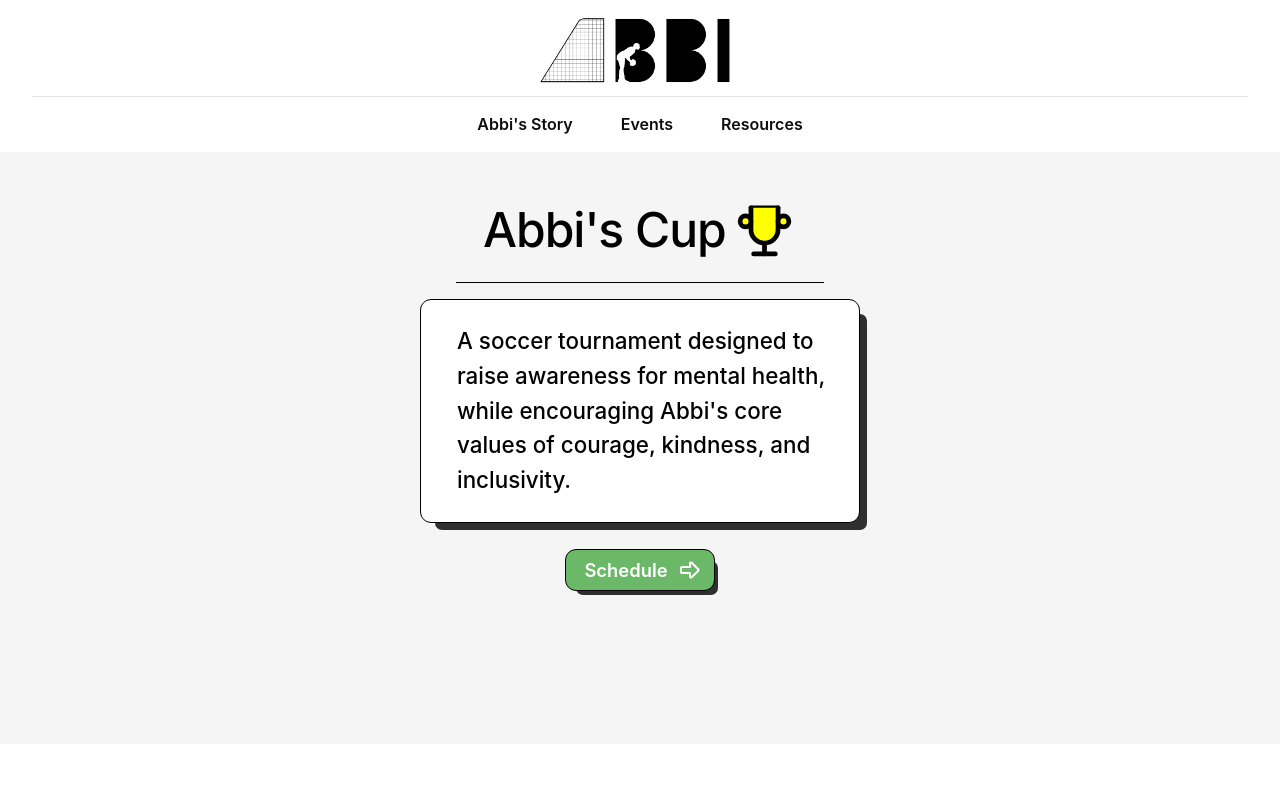
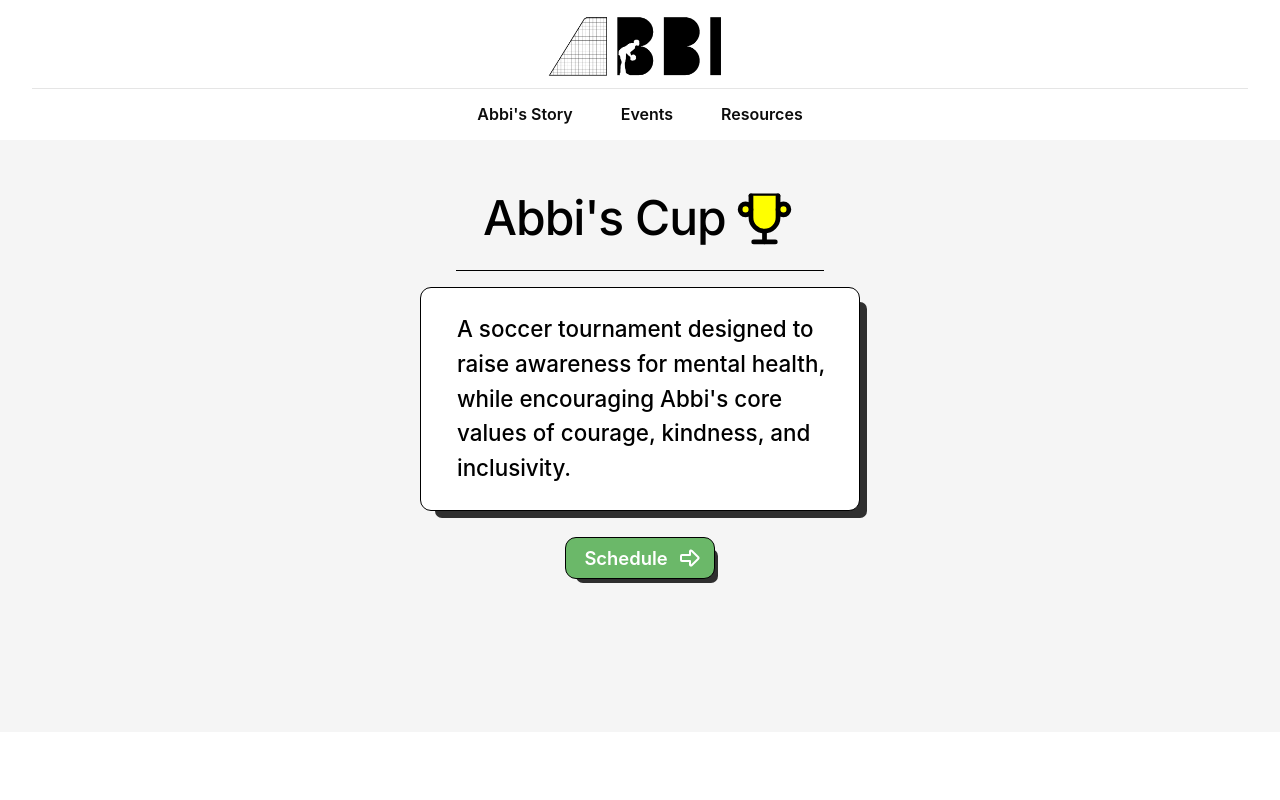
Before and after one commit to griffinbrooks47/abbiscup, a Next.js app: page / in a window 1280 px wide. Shown: the top 800 px of the page. Built offline with nearby package versions, Linux system fonts and the light colour scheme; a web font is replaced by a local one.

Commit message:
style adjust

```diff
--- a/app/globals.css
+++ b/app/globals.css
@@ -56,10 +56,10 @@
 @media only screen and (min-width: 601px) {
   /* Your CSS rules for larger screens go here */
   .nav-top {
-    height: 6rem;
+    height: 5.5rem;
   }
   .nav-bottom {
-    height: 3.5rem;
+    height: 3.25rem;
     font-size: 1rem;
   }
   .landing-title {
```
